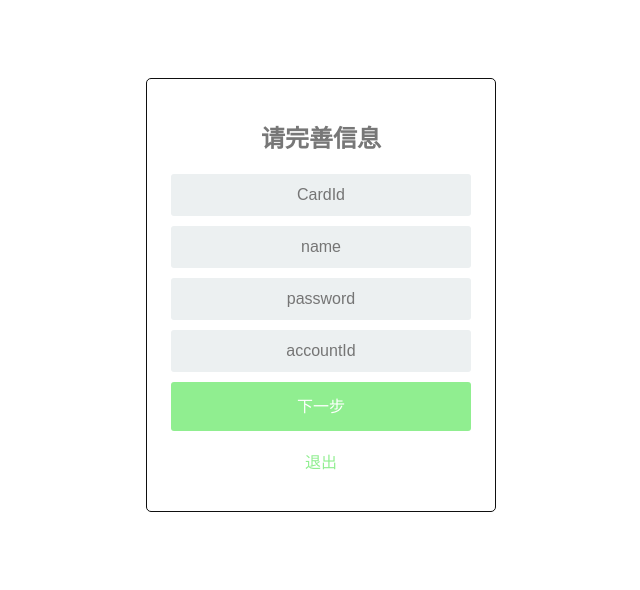
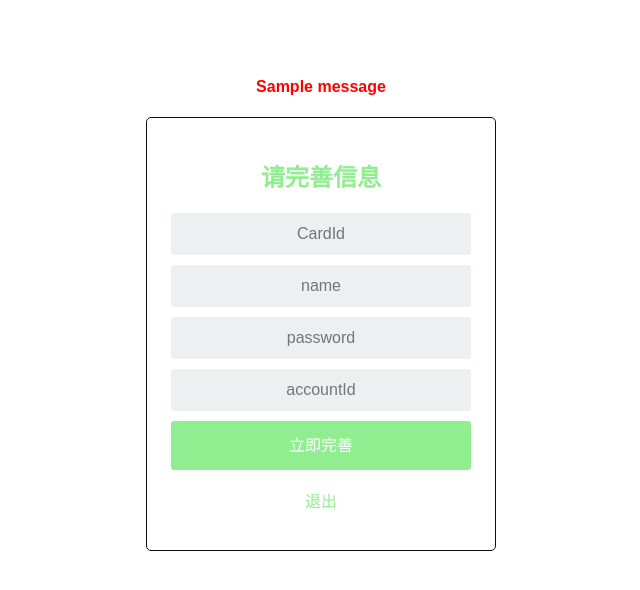
Before and after one commit to YVictor13/bankSystem-python, a Flask app: page /index in a window 1280 px wide. Shown: the top 590 px of the page, without its empty margins (319-959 px from the left). Run offline with Flask 2, Linux system fonts and the light colour scheme; tables that the repository leaves empty hold one stand-in row (values such as "Sample post"); one stand-in notice (Sample message) is shown.

Commit message:
realize login

```diff
--- a/app.py
+++ b/app.py
@@ -73,7 +73,6 @@ def do_admin_login():
         return login()
 
 
-
 @app.route('/register', methods=['GET'])
 def register():
     return render_template('register.html')
@@ -114,20 +113,26 @@ def update_index():
     CardId = request.form['CardId']
     password = request.form['password']
     accountId = request.form['accountId']
-    email = request.form['email']
+    name = request.form['name']
     Card_obj = Card(
         password=password,
         accountId=accountId,
-        email=email,
+        name=name,
         CardId=CardId
     )
-    try:
-        db.session.add(Card_obj)
-        db.session.commit()
-        flash('用户账号有误，请核实再输入')
-        return home()
-    except:
+
+    Card_one_obj = Card.query.filter_by(CardId=CardId).first()
+    if Card_one_obj:
+        flash('此银行卡已被绑定，请核实再输入')
         return index()
+    else:
+        try:
+            db.session.add(Card_obj)
+            db.session.commit()
+            return home()
+        except:
+            flash('用户账号有误，请核实再输入')
+            return index()
 
 
 @app.route('/login', methods=['GET'])
--- a/static/style.css
+++ b/static/style.css
@@ -25,8 +25,12 @@ body {
 }
 
 .app-title {
+
     text-align: center;
-    color: #777;
+    color: lightgreen;
+}
+.title{
+    color:lightgreen;
 }
 
 .login-form {
--- a/templates/index.html
+++ b/templates/index.html
@@ -2,9 +2,10 @@
 {% block body %}
     <form action="/index" method="POST">
         <div class="login">
+            <h4 class="app-title" style="color:red"> {{get_flashed_messages()[0]}}</h4>
             <div class="login-screen">
                 <div class="app-title">
-                    <h2>请完善信息</h2>
+                    <h2 class="title">请完善信息</h2>
                 </div>
                 <div class="login-form">
                      <div class="control-group">
@@ -22,13 +23,13 @@
                     </div>
 
                     <div class="control-group">
-                        <input type="password" class="login-field" value="" placeholder="accountId" name="accountId">
+
+                        <input type="text" class="login-field" value="" placeholder="accountId" name="accountId">
                         <label for="login-pass" class="login-field-icon fui-lock"></label>
                     </div>
 
-
                     <div class="submit">
-                        <input type="submit" value="下一步" class="btn btn-primary btn-Large btn-block">
+                        <input type="submit" value="立即完善" class="btn btn-primary btn-Large btn-block">
                         <br>
                         <a href="{{ url_for('quite') }}" class="register-link">退出</a>
                     </div>
--- a/templates/login.html
+++ b/templates/login.html
@@ -4,11 +4,12 @@
         <p>你已登录成功</p>
     {% else %}
         <form action="/login" method="POST">
+         <h4 class="app-title" style="color:red"> {{get_flashed_messages()[0]}}</h4>
             <div class="login">
                 <div class="login-screen">
                     <div class="app-title">
-                        <h2>TheOne</h2>
-                        <h6>我是小One，欢迎你的登录</h6>
+                        <h2 class="title">TheOne</h2>
+                        <h6 class="title">我是小One，欢迎你的登录</h6>
                     </div>
 
                     <div class="login-form">
```
